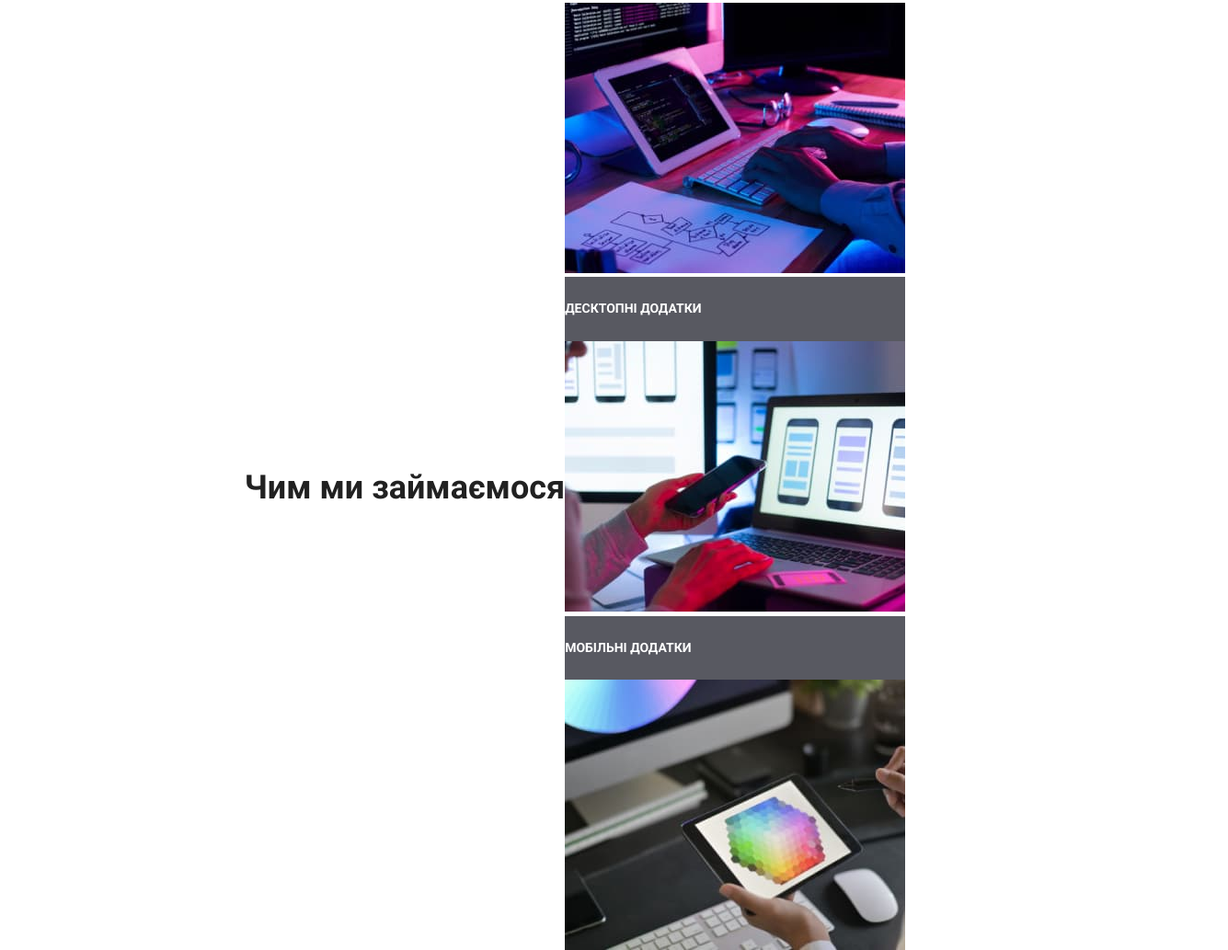
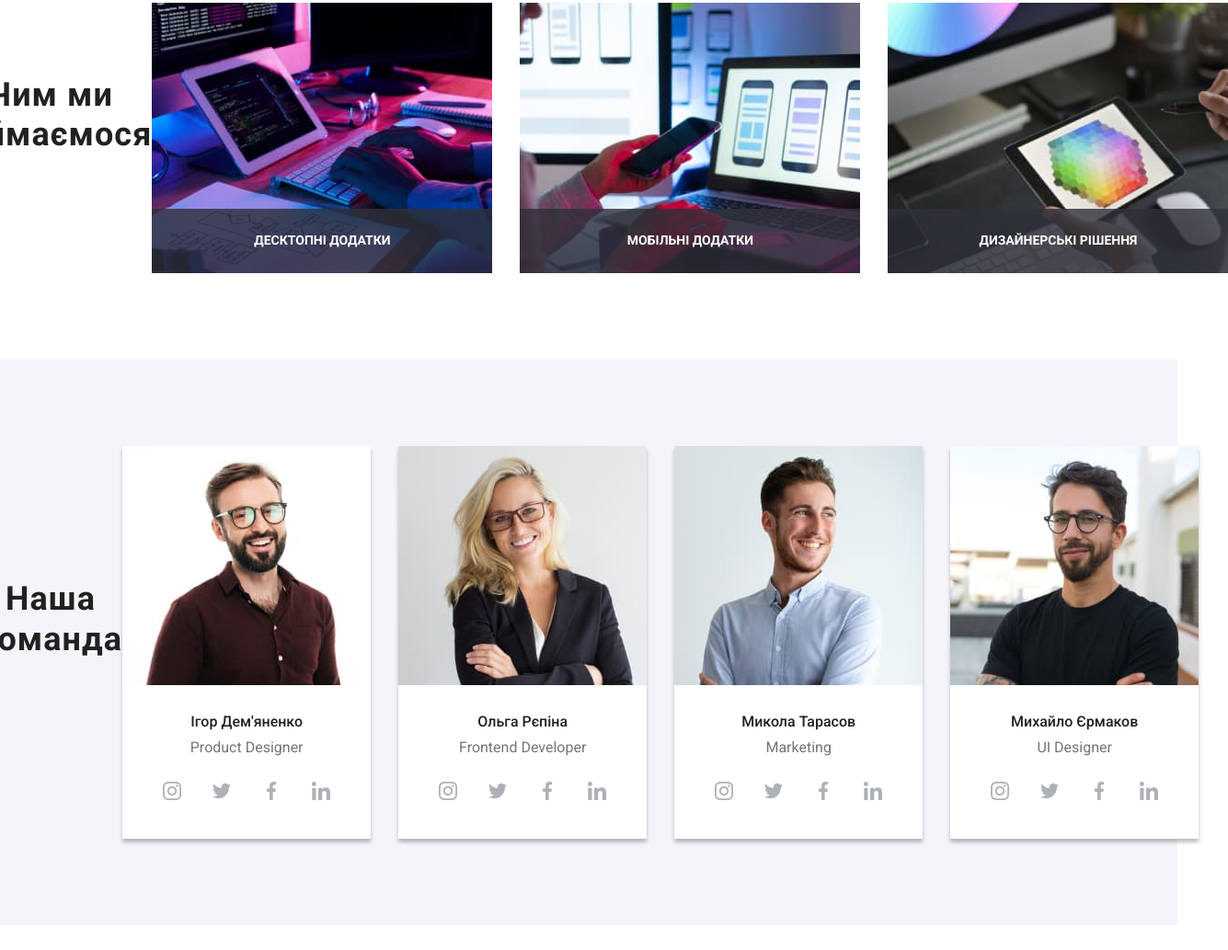
Before and after one commit to Nataliia1512/goit-markup-hw-08, a plain HTML site: page index.html in a window 1280 px wide. Shown: the part 922-1955 px from the top of the page at 92% size, 1335 px wide, since content can reach past the window. Drawn offline with nearby package versions, Linux system fonts and the light colour scheme.

Commit message:
changes for employments and team

```diff
--- a/SASS/components/_employments.scss
+++ b/SASS/components/_employments.scss
@@ -1,18 +1,25 @@
 /*our employments*/
 
 
-/*.employments {
+.employments {
     display: flex;
-}*/
 
+}
 
-/*.employments__image  {
+.employments-container {
+@media  screen and (max-width: 1199px) {
+    display: none;
+
+}
+}
+
+.employments__image  {
     display: block;
-}*/
+}
 
 .employments__item {
-    //display: block;//
-    //position: relative;//
+    display: block;
+    position: relative;
 
     &:not(:last-child) {
         margin-right: 30px;
@@ -22,11 +29,11 @@
 
 
 .employments__title  {
-   //position: absolute;//
+   position: absolute;
    bottom: 0;
    left: 0;
 
-    //display: flex;//
+    display: flex;
     font-weight: 700;
     font-size: 14px;
     line-height: 1.14;
@@ -39,6 +46,6 @@
     padding-top: 27px;
     padding-bottom: 27px;
     margin: 0;
-    min-width: 370px;
+   min-width: 370px;
 
 }
--- a/SASS/components/_icons.scss
+++ b/SASS/components/_icons.scss
@@ -1,8 +1,9 @@
 /*team-icons*/
 .icons {
-    //display: flex;//
+    display: flex;
     list-style: none;
     align-items: center;
+    justify-content: center;
     padding-left: 0;
 
 }
@@ -13,7 +14,7 @@
 
 
 .icons__link  {
-    //display: flex;//
+    display: flex;
     height: 44px;
     width: 44px;
     border-radius: 50%;
@@ -39,7 +40,7 @@
 
 
 .icons__svg  {
-    //display: flex;//
+    display: flex;
     width: 20px;
     height: 20px;
     fill: currentColor;
--- a/SASS/components/_section.scss
+++ b/SASS/components/_section.scss
@@ -1,27 +1,56 @@
 /*section*/
 .section {
+  padding-top: 0px;
+  padding-bottom: 60px;
+
+@media screen and (min-width: 1200px) {
     padding-top: 0px;
     padding-bottom: 94px;
+}
+
     }
 
     .section-title  {
-         margin-top: 0px;
+        margin-top: 0px;
+        margin-bottom: 30px;
+
+     font-size: 28px;
+     line-height: 1.18;
+     text-align: center;
+     color: var(--title-text-color);
+     letter-spacing: 0.03em;
+
+@media screen and (min-width: 1200px) {
+
+        margin-top: 0px;
          margin-bottom: 50px;
 
-        color: var(--title-text-color);
+
         font-size: 36px;
         line-height: 1.2;
         text-align: center;
+}
+
     }
 
     .section-items {
-        padding-top: 94px;
-        padding-bottom: 94px;
+        padding-top: 60px;
+        padding-bottom: 60px;
+
+        @media screen and (min-width: 1200px){
+            padding-top: 94px;
+            padding-bottom: 94px;
+        }
+
     }
 
     .section-bg {
         background-color: var(--secondary-shade-color);
-        padding-top: 94px;
-        padding-bottom: 94px;
+        padding-top: 60px;
+        padding-bottom: 60px;
+        @media screen and (min-width: 1200px) {
+            padding-top: 94px;
+            padding-bottom: 94px;
+        }
 
     }
--- a/SASS/components/_team.scss
+++ b/SASS/components/_team.scss
@@ -1,8 +1,20 @@
 /* our team*/
 
-/*.team {
+.team {
+    //display: flex;
+    @media screen and (min-width: 768px) {
         display: flex;
-}*/
+        flex-wrap: wrap;
+        gap: 30px;
+    }
+
+    @media screen and (min-width: 1200px) {
+        flex-wrap: nowrap;
+        display: flex;
+
+    }
+
+}
 
 .team__item {
     background-color: var(--hero-color);
@@ -10,9 +22,13 @@
 
     box-shadow: 0 4px 4px 0 var(--box-shadow-color);
 
+
+   /*@media screen and (min-width: 1200px) {
         &:not(:last-child) {
             margin-right: 30px;
         }
+    }*/
+
 }
 
 
@@ -29,12 +45,30 @@
 
 .team__position {
     margin-top: 0;
-    margin-bottom: 16;
+    margin-bottom: 16px;
 }
-/*.team__img {
+.team__img {
 display: block;
-}*/
+width: 100%;
+height: 100%;
+@media screen and (min-width: 768px){
+    height: 374px;
+    width: 354px;
+
+}
+
+@media screen and (min-width:1200px) {
+    height: 260px;
+    width: 270px;
+
+}
+
+}
 .team__background{
     padding: 30px 32px;
     background-color: var(--hero-color);
+    margin-bottom: 30px; }
+
+    /*.team__background:last-child {
+        margin-bottom: 0;
     }
--- a/index.html
+++ b/index.html
@@ -137,7 +137,7 @@
     </ul>
 </div>
 </section>
-<section class="section">
+<section class="section employments-container">
     <div class="container">
     <h2 class="section-title">Чим ми займаємося</h2>
     <ul class="employments list">
@@ -161,7 +161,7 @@
     <h2 class="section-title">Наша команда</h2>
     <ul class="team list">
         <li class="team__item">
-            <img class="team__img" src="./images/img.jpg" alt="Усміхнений хлопець в окулярах і бордовій сорочці" width="270" height="260">
+            <img class="team__img" src="./images/img.jpg" alt="Усміхнений хлопець в окулярах і бордовій сорочці">
             <div class="team__background"><h3 class="team__names">Ігор Дем'яненко</h3>
             <p class="team__position">Product Designer</p>
             <ul class="icons">
@@ -195,7 +195,7 @@
         </div>
         </li>
         <li class="team__item">
-            <img class="team__img" src="./images/img(1).jpg" alt="Дівчина із світлим,довгим волоссям" width="270" height="260">
+            <img class="team__img" src="./images/img(1).jpg" alt="Дівчина із світлим,довгим волоссям">
             <div class="team__background"><h3 class="team__names">Ольга Рєпіна</h3>
             <p class="team__position">Frontend Developer</p>
             <ul class="icons">
```
Also changed, not shown: css/main.css, css/main.min.css, 2 other files. Lines whose indentation alone changed are shown as unchanged.
